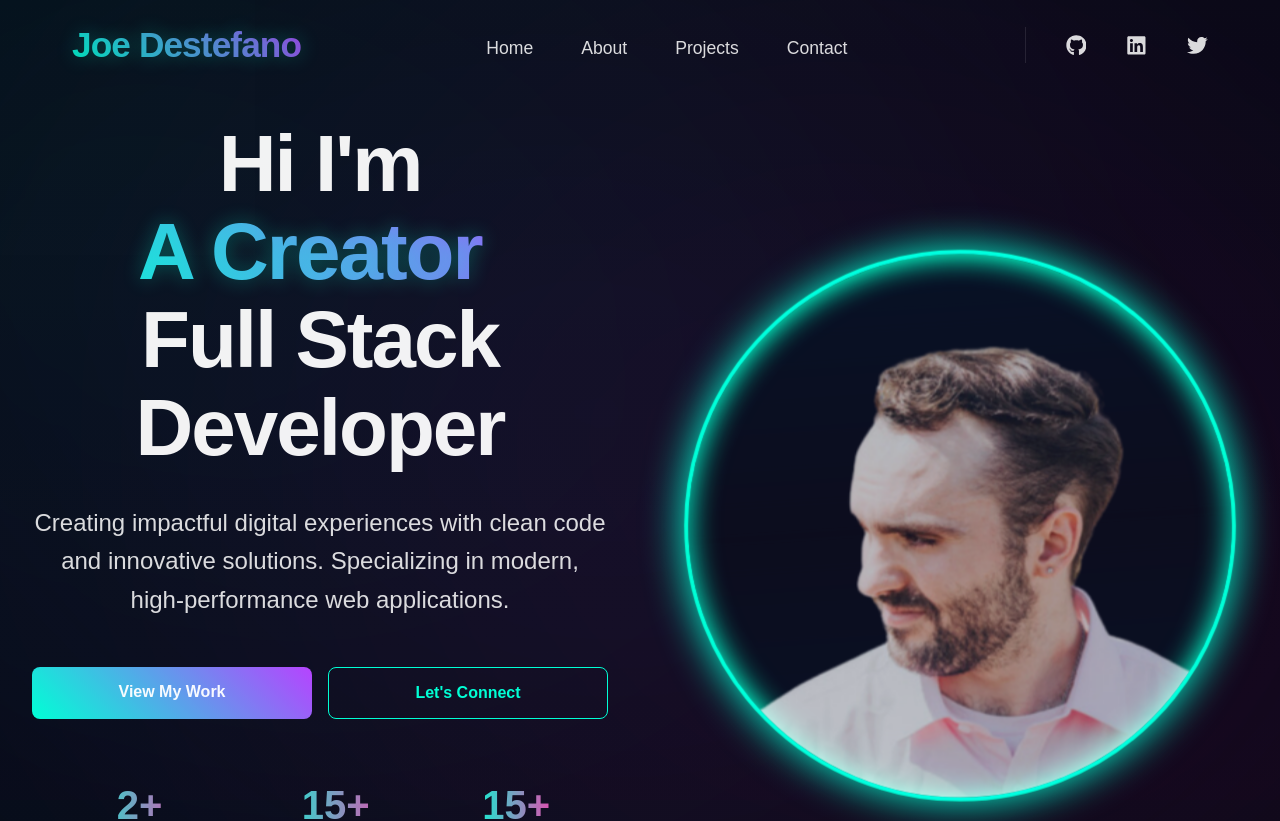
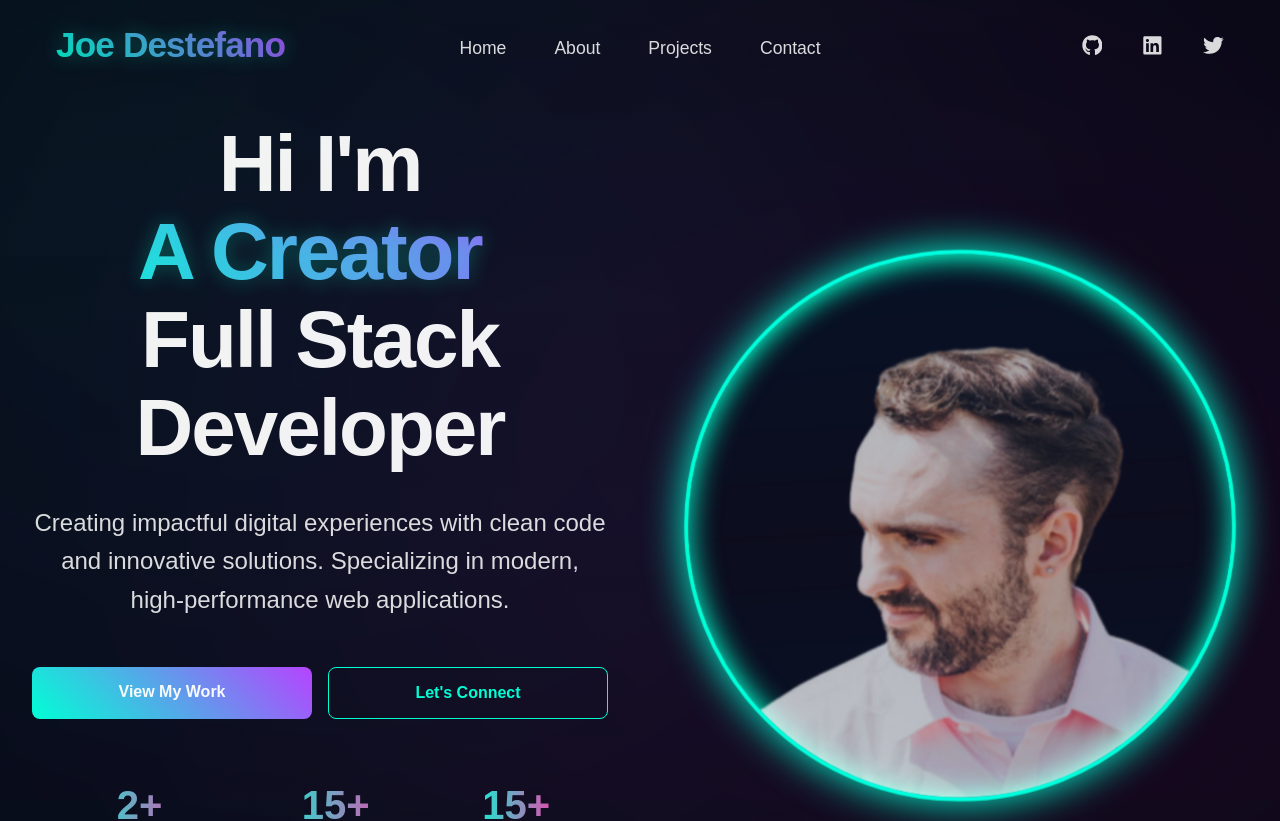
Before and after one commit to JDestefano11/React-Portfolio-Vite, a React (Vite) app: page / in a window 1280 px wide. Shown: the top 821 px of the page. Built offline with nearby package versions, Linux system fonts and the light colour scheme; a web font is replaced by a local one.

Commit message:
position social icons and logo in  much better position on the navbar.

```diff
--- a/src/components/NewNavbar/NewNavbar.css
+++ b/src/components/NewNavbar/NewNavbar.css
@@ -18,20 +18,24 @@
 }
 
 .header-container {
-  max-width: 1400px;
+  position: relative;
+  width: 100%;
+  max-width: 1800px;
   height: 100%;
   margin: 0 auto;
-  padding: 0 4rem;
   display: flex;
-  justify-content: space-between;
+  justify-content: center;
   align-items: center;
+  padding: 0 2rem;
 }
 
 /* Logo */
 .header-logo {
+  position: absolute;
+  left: 2rem;
   text-decoration: none;
   padding: 0.5rem;
-  margin-right: 2rem;
+  transition: all 0.3s ease;
 }
 
 .logo-text {
@@ -51,6 +55,8 @@
   align-items: center;
   gap: 3rem;
   transform: translateY(3px);
+  margin: 0 auto;
+  max-width: 600px;
 }
 
 .nav-item {
@@ -86,12 +92,12 @@
 
 /* Social Links */
 .header-social {
+  position: absolute;
+  right: 2rem;
   display: flex;
   align-items: center;
   gap: 1.5rem;
-  margin-left: 2rem;
-  padding-left: 2rem;
-  border-left: 1px solid rgba(255, 255, 255, 0.1);
+  transition: all 0.3s ease;
 }
 
 .social-item {
@@ -198,32 +204,59 @@
 }
 
 /* Responsive Design */
-@media (min-width: 1440px) {
+@media (min-width: 1200px) {
   .header-container {
-    padding: 0 6rem;
+    max-width: 1600px;
   }
 
-  .logo-text {
-    font-size: 2.4rem;
+  .header-logo {
+    left: 3rem;
   }
 
-  .nav-item {
-    font-size: 1.2rem;
-  }
-
-  .social-item {
-    font-size: 1.4rem;
+  .header-social {
+    right: 3rem;
   }
 }
 
-@media (max-width: 1024px) {
-  .header-nav {
-    gap: 2rem;
+@media (min-width: 1440px) {
+  .header-container {
+    max-width: 1800px;
+  }
+
+  .header-logo {
+    left: 4rem;
   }
 
   .header-social {
-    margin-left: 1.5rem;
-    padding-left: 1.5rem;
+    right: 4rem;
+  }
+}
+
+@media (min-width: 1920px) {
+  .header-container {
+    max-width: 2000px;
+  }
+
+  .header-logo {
+    left: 5rem;
+  }
+
+  .header-social {
+    right: 5rem;
+  }
+}
+
+@media (max-width: 1199px) {
+  .header-container {
+    padding: 0 2rem;
+  }
+
+  .header-logo {
+    position: static;
+  }
+
+  .header-social {
+    position: static;
   }
 }
 
@@ -233,7 +266,7 @@
   }
 
   .header-container {
-    padding: 0 2rem;
+    padding: 0 1.5rem;
   }
 
   .logo-text {
@@ -248,36 +281,14 @@
   .mobile-toggle {
     display: block;
   }
-
-  .mobile-menu {
-    display: block;
-  }
 }
 
 @media (max-width: 480px) {
   .header-container {
-    padding: 0 1.5rem;
+    padding: 0 1rem;
   }
 
   .logo-text {
     font-size: 1.6rem;
   }
-
-  .mobile-nav-item {
-    font-size: 1.2rem;
-  }
 }
-
-@media (max-width: 480px) {
-  .header-container {
-    padding: 0 1.5rem;
-  }
-
-  .logo-text {
-    font-size: 1.6rem;
-  }
-
-  .mobile-nav-item {
-    font-size: 1.2rem;
-  }
-}
```
